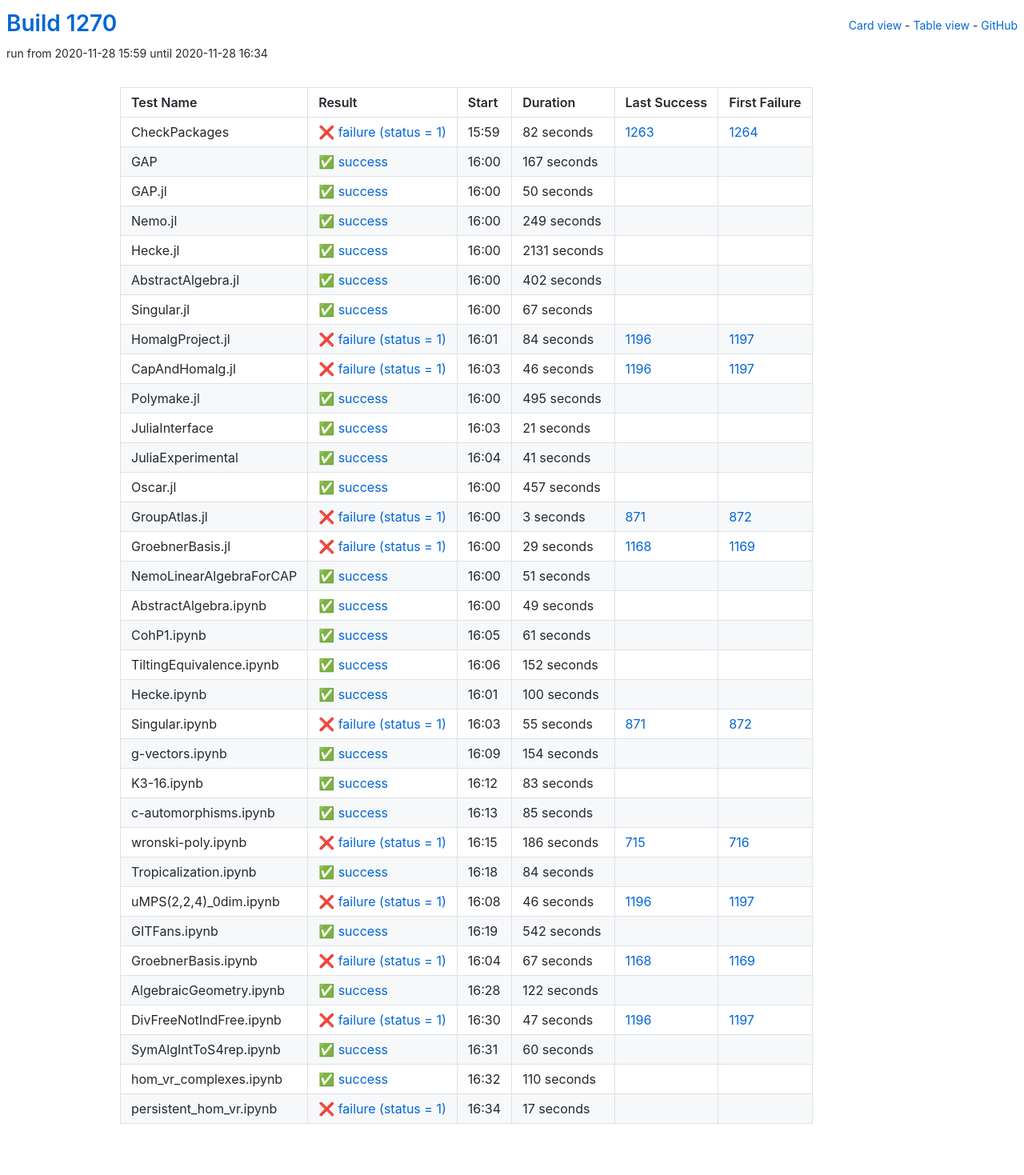
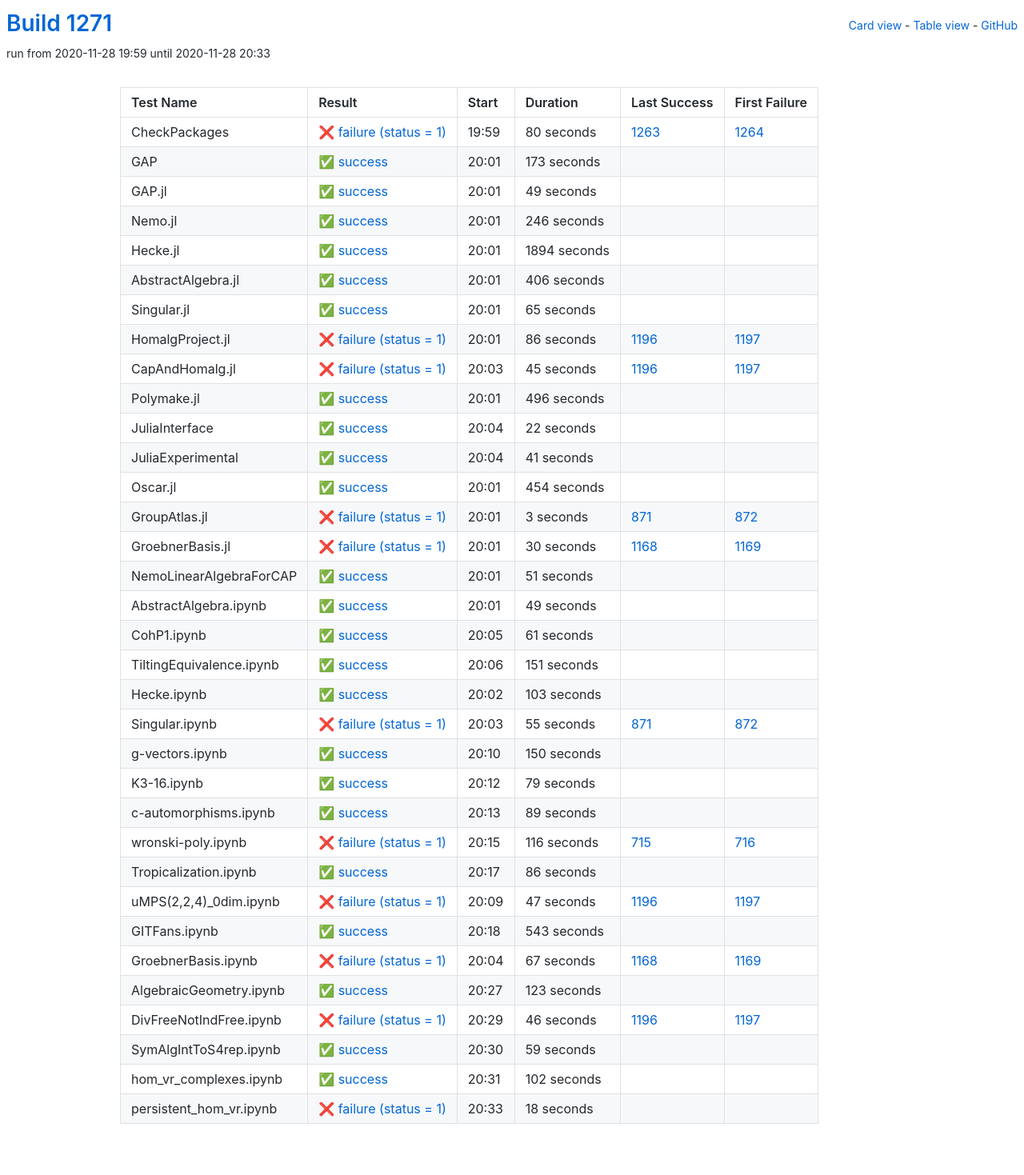
Before and after one commit to oscar-system/oscar-ci-status-stable, a Jekyll site: the page built from table.html, in a window 1280 px wide. Shown: the whole page at 80% size. Built offline with Jekyll 4.4.1, drawn with Linux system fonts in a browser that asks for light colours.

Commit message:
Build #1271

```diff
--- a/_data/ci.yml
+++ b/_data/ci.yml
@@ -1,6 +1,6 @@
 ---
-build: 1270
-build_url: https://oscarci.mathematik.uni-kl.de/job/oscar-stable/1270/
+build: 1271
+build_url: https://oscarci.mathematik.uni-kl.de/job/oscar-stable/1271/
 job: oscar-stable
 organization: oscar-system
 repo: oscar-ci-status-stable
@@ -8,140 +8,140 @@ repourl: https://github.com/oscar-system/oscar-ci-status-stable
 tests:
 - name: CheckPackages
   id: checkpackages
-  log: https://oscarci.mathematik.uni-kl.de/job/oscar-stable/1270/artifact/logs/build-1270/CheckPackages.log
-  start: 2020-11-28 15:59
+  log: https://oscarci.mathematik.uni-kl.de/job/oscar-stable/1271/artifact/logs/build-1271/CheckPackages.log
+  start: 2020-11-28 19:59
   success: false
   exitcode: 1
   status: failure
-  duration: 82
+  duration: 80
   last_success: 1263
   last_success_url: https://oscarci.mathematik.uni-kl.de/job/oscar-stable/1263/
   first_failure: 1264
   first_failure_url: https://oscarci.mathematik.uni-kl.de/job/oscar-stable/1264/
 - name: GAP
   id: gap
-  log: https://oscarci.mathematik.uni-kl.de/job/oscar-stable/1270/artifact/logs/build-1270/GAP.log
-  start: 2020-11-28 16:00
+  log: https://oscarci.mathematik.uni-kl.de/job/oscar-stable/1271/artifact/logs/build-1271/GAP.log
+  start: 2020-11-28 20:01
   success: true
   exitcode: 0
   status: success
-  duration: 167
+  duration: 173
   last_success: false
   last_success_url:
   first_failure: false
   first_failure_url:
 - name: GAP.jl
   id: gap-jl
-  log: https://oscarci.mathematik.uni-kl.de/job/oscar-stable/1270/artifact/logs/build-1270/GAP.jl.log
-  start: 2020-11-28 16:00
+  log: https://oscarci.mathematik.uni-kl.de/job/oscar-stable/1271/artifact/logs/build-1271/GAP.jl.log
+  start: 2020-11-28 20:01
   success: true
   exitcode: 0
   status: success
-  duration: 50
+  duration: 49
   last_success: false
   last_success_url:
   first_failure: false
   first_failure_url:
 - name: Nemo.jl
   id: nemo-jl
-  log: https://oscarci.mathematik.uni-kl.de/job/oscar-stable/1270/artifact/logs/build-1270/Nemo.jl.log
-  start: 2020-11-28 16:00
+  log: https://oscarci.mathematik.uni-kl.de/job/oscar-stable/1271/artifact/logs/build-1271/Nemo.jl.log
+  start: 2020-11-28 20:01
   success: true
   exitcode: 0
   status: success
-  duration: 249
+  duration: 246
   last_success: false
   last_success_url:
   first_failure: false
   first_failure_url:
 - name: Hecke.jl
   id: hecke-jl
-  log: https://oscarci.mathematik.uni-kl.de/job/oscar-stable/1270/artifact/logs/build-1270/Hecke.jl.log
-  start: 2020-11-28 16:00
+  log: https://oscarci.mathematik.uni-kl.de/job/oscar-stable/1271/artifact/logs/build-1271/Hecke.jl.log
+  start: 2020-11-28 20:01
   success: true
   exitcode: 0
   status: success
-  duration: 2131
+  duration: 1894
   last_success: false
   last_success_url:
   first_failure: false
   first_failure_url:
 - name: AbstractAlgebra.jl
   id: abstractalgebra-jl
-  log: https://oscarci.mathematik.uni-kl.de/job/oscar-stable/1270/artifact/logs/build-1270/AbstractAlgebra.jl.log
-  start: 2020-11-28 16:00
+  log: https://oscarci.mathematik.uni-kl.de/job/oscar-stable/1271/artifact/logs/build-1271/AbstractAlgebra.jl.log
+  start: 2020-11-28 20:01
   success: true
   exitcode: 0
   status: success
-  duration: 402
+  duration: 406
   last_success: false
   last_success_url:
   first_failure: false
   first_failure_url:
 - name: Singular.jl
   id: singular-jl
-  log: https://oscarci.mathematik.uni-kl.de/job/oscar-stable/1270/artifact/logs/build-1270/Singular.jl.log
-  start: 2020-11-28 16:00
+  log: https://oscarci.mathematik.uni-kl.de/job/oscar-stable/1271/artifact/logs/build-1271/Singular.jl.log
+  start: 2020-11-28 20:01
   success: true
   exitcode: 0
   status: success
-  duration: 67
+  duration: 65
   last_success: false
   last_success_url:
   first_failure: false
   first_failure_url:
 - name: HomalgProject.jl
   id: homalgproject-jl
-  log: https://oscarci.mathematik.uni-kl.de/job/oscar-stable/1270/artifact/logs/build-1270/HomalgProject.jl.log
-  start: 2020-11-28 16:01
+  log: https://oscarci.mathematik.uni-kl.de/job/oscar-stable/1271/artifact/logs/build-1271/HomalgProject.jl.log
+  start: 2020-11-28 20:01
   success: false
   exitcode: 1
   status: failure
-  duration: 84
+  duration: 86
   last_success: 1196
   last_success_url: https://oscarci.mathematik.uni-kl.de/job/oscar-stable/1196/
   first_failure: 1197
   first_failure_url: https://oscarci.mathematik.uni-kl.de/job/oscar-stable/1197/
 - name: CapAndHomalg.jl
   id: capandhomalg-jl
-  log: https://oscarci.mathematik.uni-kl.de/job/oscar-stable/1270/artifact/logs/build-1270/CapAndHomalg.jl.log
-  start: 2020-11-28 16:03
+  log: https://oscarci.mathematik.uni-kl.de/job/oscar-stable/1271/artifact/logs/build-1271/CapAndHomalg.jl.log
+  start: 2020-11-28 20:03
   success: false
   exitcode: 1
   status: failure
-  duration: 46
+  duration: 45
   last_success: 1196
   last_success_url: https://oscarci.mathematik.uni-kl.de/job/oscar-stable/1196/
   first_failure: 1197
   first_failure_url: https://oscarci.mathematik.uni-kl.de/job/oscar-stable/1197/
 - name: Polymake.jl
   id: polymake-jl
-  log: https://oscarci.mathematik.uni-kl.de/job/oscar-stable/1270/artifact/logs/build-1270/Polymake.jl.log
-  start: 2020-11-28 16:00
+  log: https://oscarci.mathematik.uni-kl.de/job/oscar-stable/1271/artifact/logs/build-1271/Polymake.jl.log
+  start: 2020-11-28 20:01
   success: true
   exitcode: 0
   status: success
-  duration: 495
+  duration: 496
   last_success: false
   last_success_url:
   first_failure: false
   first_failure_url:
 - name: JuliaInterface
   id: juliainterface
-  log: https://oscarci.mathematik.uni-kl.de/job/oscar-stable/1270/artifact/logs/build-1270/JuliaInterface.log
-  start: 2020-11-28 16:03
+  log: https://oscarci.mathematik.uni-kl.de/job/oscar-stable/1271/artifact/logs/build-1271/JuliaInterface.log
+  start: 2020-11-28 20:04
   success: true
   exitcode: 0
   status: success
-  duration: 21
+  duration: 22
   last_success: false
   last_success_url:
   first_failure: false
   first_failure_url:
 - name: JuliaExperimental
   id: juliaexperimental
-  log: https://oscarci.mathematik.uni-kl.de/job/oscar-stable/1270/artifact/logs/build-1270/JuliaExperimental.log
-  start: 2020-11-28 16:04
+  log: https://oscarci.mathematik.uni-kl.de/job/oscar-stable/1271/artifact/logs/build-1271/JuliaExperimental.log
+  start: 2020-11-28 20:04
   success: true
   exitcode: 0
   status: success
@@ -152,20 +152,20 @@ tests:
   first_failure_url:
 - name: Oscar.jl
   id: oscar-jl
-  log: https://oscarci.mathematik.uni-kl.de/job/oscar-stable/1270/artifact/logs/build-1270/Oscar.jl.log
-  start: 2020-11-28 16:00
+  log: https://oscarci.mathematik.uni-kl.de/job/oscar-stable/1271/artifact/logs/build-1271/Oscar.jl.log
+  start: 2020-11-28 20:01
   success: true
   exitcode: 0
   status: success
-  duration: 457
+  duration: 454
   last_success: false
   last_success_url:
   first_failure: false
   first_failure_url:
 - name: GroupAtlas.jl
   id: groupatlas-jl
-  log: https://oscarci.mathematik.uni-kl.de/job/oscar-stable/1270/artifact/logs/build-1270/GroupAtlas.jl.log
-  start: 2020-11-28 16:00
+  log: https://oscarci.mathematik.uni-kl.de/job/oscar-stable/1271/artifact/logs/build-1271/GroupAtlas.jl.log
+  start: 2020-11-28 20:01
   success: false
   exitcode: 1
   status: failure
@@ -176,20 +176,20 @@ tests:
   first_failure_url: https://oscarci.mathematik.uni-kl.de/job/oscar-stable/872/
 - name: GroebnerBasis.jl
   id: groebnerbasis-jl
-  log: https://oscarci.mathematik.uni-kl.de/job/oscar-stable/1270/artifact/logs/build-1270/GroebnerBasis.jl.log
-  start: 2020-11-28 16:00
+  log: https://oscarci.mathematik.uni-kl.de/job/oscar-stable/1271/artifact/logs/build-1271/GroebnerBasis.jl.log
+  start: 2020-11-28 20:01
   success: false
   exitcode: 1
   status: failure
-  duration: 29
+  duration: 30
   last_success: 1168
   last_success_url: https://oscarci.mathematik.uni-kl.de/job/oscar-stable/1168/
   first_failure: 1169
   first_failure_url: https://oscarci.mathematik.uni-kl.de/job/oscar-stable/1169/
 - name: NemoLinearAlgebraForCAP
   id: nemolinearalgebraforcap
-  log: https://oscarci.mathematik.uni-kl.de/job/oscar-stable/1270/artifact/logs/build-1270/NemoLinearAlgebraForCAP.log
-  start: 2020-11-28 16:00
+  log: https://oscarci.mathematik.uni-kl.de/job/oscar-stable/1271/artifact/logs/build-1271/NemoLinearAlgebraForCAP.log
+  start: 2020-11-28 20:01
   success: true
   exitcode: 0
   status: success
@@ -200,8 +200,8 @@ tests:
   first_failure_url:
 - name: AbstractAlgebra.ipynb
   id: abstractalgebra-ipynb
-  log: https://oscarci.mathematik.uni-kl.de/job/oscar-stable/1270/artifact/logs/build-1270/AbstractAlgebra.ipynb.log
-  start: 2020-11-28 16:00
+  log: https://oscarci.mathematik.uni-kl.de/job/oscar-stable/1271/artifact/logs/build-1271/AbstractAlgebra.ipynb.log
+  start: 2020-11-28 20:01
   success: true
   exitcode: 0
   status: success
@@ -212,8 +212,8 @@ tests:
   first_failure_url:
 - name: CohP1.ipynb
   id: cohp1-ipynb
-  log: https://oscarci.mathematik.uni-kl.de/job/oscar-stable/1270/artifact/logs/build-1270/CohP1.ipynb.log
-  start: 2020-11-28 16:05
+  log: https://oscarci.mathematik.uni-kl.de/job/oscar-stable/1271/artifact/logs/build-1271/CohP1.ipynb.log
+  start: 2020-11-28 20:05
   success: true
   exitcode: 0
   status: success
@@ -224,32 +224,32 @@ tests:
   first_failure_url:
 - name: TiltingEquivalence.ipynb
   id: tiltingequivalence-ipynb
-  log: https://oscarci.mathematik.uni-kl.de/job/oscar-stable/1270/artifact/logs/build-1270/TiltingEquivalence.ipynb.log
-  start: 2020-11-28 16:06
+  log: https://oscarci.mathematik.uni-kl.de/job/oscar-stable/1271/artifact/logs/build-1271/TiltingEquivalence.ipynb.log
+  start: 2020-11-28 20:06
   success: true
   exitcode: 0
   status: success
-  duration: 152
+  duration: 151
   last_success: false
   last_success_url:
   first_failure: false
   first_failure_url:
 - name: Hecke.ipynb
   id: hecke-ipynb
-  log: https://oscarci.mathematik.uni-kl.de/job/oscar-stable/1270/artifact/logs/build-1270/Hecke.ipynb.log
-  start: 2020-11-28 16:01
+  log: https://oscarci.mathematik.uni-kl.de/job/oscar-stable/1271/artifact/logs/build-1271/Hecke.ipynb.log
+  start: 2020-11-28 20:02
   success: true
   exitcode: 0
   status: success
-  duration: 100
+  duration: 103
   last_success: false
   last_success_url:
   first_failure: false
   first_failure_url:
 - name: Singular.ipynb
   id: singular-ipynb
-  log: https://oscarci.mathematik.uni-kl.de/job/oscar-stable/1270/artifact/logs/build-1270/Singular.ipynb.log
-  start: 2020-11-28 16:03
+  log: https://oscarci.mathematik.uni-kl.de/job/oscar-stable/1271/artifact/logs/build-1271/Singular.ipynb.log
+  start: 2020-11-28 20:03
   success: false
   exitcode: 1
   status: failure
@@ -260,92 +260,92 @@ tests:
   first_failure_url: https://oscarci.mathematik.uni-kl.de/job/oscar-stable/872/
 - name: g-vectors.ipynb
   id: g-vectors-ipynb
-  log: https://oscarci.mathematik.uni-kl.de/job/oscar-stable/1270/artifact/logs/build-1270/g-vectors.ipynb.log
-  start: 2020-11-28 16:09
+  log: https://oscarci.mathematik.uni-kl.de/job/oscar-stable/1271/artifact/logs/build-1271/g-vectors.ipynb.log
+  start: 2020-11-28 20:10
   success: true
   exitcode: 0
   status: success
-  duration: 154
+  duration: 150
   last_success: false
   last_success_url:
   first_failure: false
   first_failure_url:
 - name: K3-16.ipynb
   id: k3-16-ipynb
-  log: https://oscarci.mathematik.uni-kl.de/job/oscar-stable/1270/artifact/logs/build-1270/K3-16.ipynb.log
-  start: 2020-11-28 16:12
+  log: https://oscarci.mathematik.uni-kl.de/job/oscar-stable/1271/artifact/logs/build-1271/K3-16.ipynb.log
+  start: 2020-11-28 20:12
   success: true
   exitcode: 0
   status: success
-  duration: 83
+  duration: 79
   last_success: false
   last_success_url:
   first_failure: false
   first_failure_url:
 - name: c-automorphisms.ipynb
   id: c-automorphisms-ipynb
-  log: https://oscarci.mathematik.uni-kl.de/job/oscar-stable/1270/artifact/logs/build-1270/c-automorphisms.ipynb.log
-  start: 2020-11-28 16:13
+  log: https://oscarci.mathematik.uni-kl.de/job/oscar-stable/1271/artifact/logs/build-1271/c-automorphisms.ipynb.log
+  start: 2020-11-28 20:13
   success: true
   exitcode: 0
   status: success
-  duration: 85
+  duration: 89
   last_success: false
   last_success_url:
   first_failure: false
   first_failure_url:
 - name: wronski-poly.ipynb
   id: wronski-poly-ipynb
-  log: https://oscarci.mathematik.uni-kl.de/job/oscar-stable/1270/artifact/logs/build-1270/wronski-poly.ipynb.log
-  start: 2020-11-28 16:15
+  log: https://oscarci.mathematik.uni-kl.de/job/oscar-stable/1271/artifact/logs/build-1271/wronski-poly.ipynb.log
+  start: 2020-11-28 20:15
   success: false
   exitcode: 1
   status: failure
-  duration: 186
+  duration: 116
   last_success: 715
   last_success_url: https://oscarci.mathematik.uni-kl.de/job/oscar-stable/715/
   first_failure: 716
   first_failure_url: https://oscarci.mathematik.uni-kl.de/job/oscar-stable/716/
 - name: Tropicalization.ipynb
   id: tropicalization-ipynb
-  log: https://oscarci.mathematik.uni-kl.de/job/oscar-stable/1270/artifact/logs/build-1270/Tropicalization.ipynb.log
-  start: 2020-11-28 16:18
+  log: https://oscarci.mathematik.uni-kl.de/job/oscar-stable/1271/artifact/logs/build-1271/Tropicalization.ipynb.log
+  start: 2020-11-28 20:17
   success: true
   exitcode: 0
   status: success
-  duration: 84
+  duration: 86
   last_success: false
   last_success_url:
   first_failure: false
   first_failure_url:
 - name: uMPS(2,2,4)_0dim.ipynb
   id: umps-2-2-4-0dim-ipynb
-  log: https://oscarci.mathematik.uni-kl.de/job/oscar-stable/1270/artifact/logs/build-1270/uMPS-2-2-4-_0dim.ipynb.log
-  start: 2020-11-28 16:08
+  log: https://oscarci.mathematik.uni-kl.de/job/oscar-stable/1271/artifact/logs/build-1271/uMPS-2-2-4-_0dim.ipynb.log
+  start: 2020-11-28 20:09
   success: false
   exitcode: 1
   status: failure
-  duration: 46
+  duration: 47
   last_success: 1196
   last_success_url: https://oscarci.mathematik.uni-kl.de/job/oscar-stable/1196/
   first_failure: 1197
   first_failure_url: https://oscarci.mathematik.uni-kl.de/job/oscar-stable/1197/
 - name: GITFans.ipynb
   id: gitfans-ipynb
-  log: https://oscarci.mathematik.uni-kl.de/job/oscar-stable/1270/artifact/logs/build-1270/GITFans.ipynb.log
-  start: 2020-11-28 16:19
+  log: https://oscarci.mathematik.uni-kl.de/job/oscar-stable/1271/artifact/logs/build-1271/GITFans.ipynb.log
+  start: 2020-11-28 20:18
   success: true
   exitcode: 0
   status: success
-  duration: 542
+  duration: 543
   last_success: false
   last_success_url:
   first_failure: false
   first_failure_url:
 - name: GroebnerBasis.ipynb
   id: groebnerbasis-ipynb
-  log: https://oscarci.mathematik.uni-kl.de/job/oscar-stable/1270/artifact/logs/build-1270/GroebnerBasis.ipynb.log
-  start: 2020-11-28 16:04
+  log: https://oscarci.mathematik.uni-kl.de/job/oscar-stable/1271/artifact/logs/build-1271/GroebnerBasis.ipynb.log
+  start: 2020-11-28 20:04
   success: false
   exitcode: 1
   status: failure
@@ -356,60 +356,60 @@ tests:
   first_failure_url: https://oscarci.mathematik.uni-kl.de/job/oscar-stable/1169/
 - name: AlgebraicGeometry.ipynb
   id: algebraicgeometry-ipynb
-  log: https://oscarci.mathematik.uni-kl.de/job/oscar-stable/1270/artifact/logs/build-1270/AlgebraicGeometry.ipynb.log
-  start: 2020-11-28 16:28
+  log: https://oscarci.mathematik.uni-kl.de/job/oscar-stable/1271/artifact/logs/build-1271/AlgebraicGeometry.ipynb.log
+  start: 2020-11-28 20:27
   success: true
   exitcode: 0
   status: success
-  duration: 122
+  duration: 123
   last_success: false
   last_success_url:
   first_failure: false
   first_failure_url:
 - name: DivFreeNotIndFree.ipynb
   id: divfreenotindfree-ipynb
-  log: https://oscarci.mathematik.uni-kl.de/job/oscar-stable/1270/artifact/logs/build-1270/DivFreeNotIndFree.ipynb.log
-  start: 2020-11-28 16:30
+  log: https://oscarci.mathematik.uni-kl.de/job/oscar-stable/1271/artifact/logs/build-1271/DivFreeNotIndFree.ipynb.log
+  start: 2020-11-28 20:29
   success: false
   exitcode: 1
   status: failure
-  duration: 47
+  duration: 46
   last_success: 1196
   last_success_url: https://oscarci.mathematik.uni-kl.de/job/oscar-stable/1196/
   first_failure: 1197
   first_failure_url: https://oscarci.mathematik.uni-kl.de/job/oscar-stable/1197/
 - name: SymAlgIntToS4rep.ipynb
   id: symalginttos4rep-ipynb
-  log: https://oscarci.mathematik.uni-kl.de/job/oscar-stable/1270/artifact/logs/build-1270/SymAlgIntToS4rep.ipynb.log
-  start: 2020-11-28 16:31
+  log: https://oscarci.mathematik.uni-kl.de/job/oscar-stable/1271/artifact/logs/build-1271/SymAlgIntToS4rep.ipynb.log
+  start: 2020-11-28 20:30
   success: true
   exitcode: 0
   status: success
-  duration: 60
+  duration: 59
   last_success: false
   last_success_url:
   first_failure: false
   first_failure_url:
 - name: hom_vr_complexes.ipynb
   id: hom-vr-complexes-ipynb
-  log: https://oscarci.mathematik.uni-kl.de/job/oscar-stable/1270/artifact/logs/build-1270/hom_vr_complexes.ipynb.log
-  start: 2020-11-28 16:32
+  log: https://oscarci.mathematik.uni-kl.de/job/oscar-stable/1271/artifact/logs/build-1271/hom_vr_complexes.ipynb.log
+  start: 2020-11-28 20:31
   success: true
   exitcode: 0
   status: success
-  duration: 110
+  duration: 102
   last_success: false
   last_success_url:
   first_failure: false
   first_failure_url:
 - name: persistent_hom_vr.ipynb
   id: persistent-hom-vr-ipynb
-  log: https://oscarci.mathematik.uni-kl.de/job/oscar-stable/1270/artifact/logs/build-1270/persistent_hom_vr.ipynb.log
-  start: 2020-11-28 16:34
+  log: https://oscarci.mathematik.uni-kl.de/job/oscar-stable/1271/artifact/logs/build-1271/persistent_hom_vr.ipynb.log
+  start: 2020-11-28 20:33
   success: false
   exitcode: 1
   status: failure
-  duration: 17
+  duration: 18
   last_success: false
   last_success_url:
   first_failure: false
```
Also changed, not shown: README.md.
